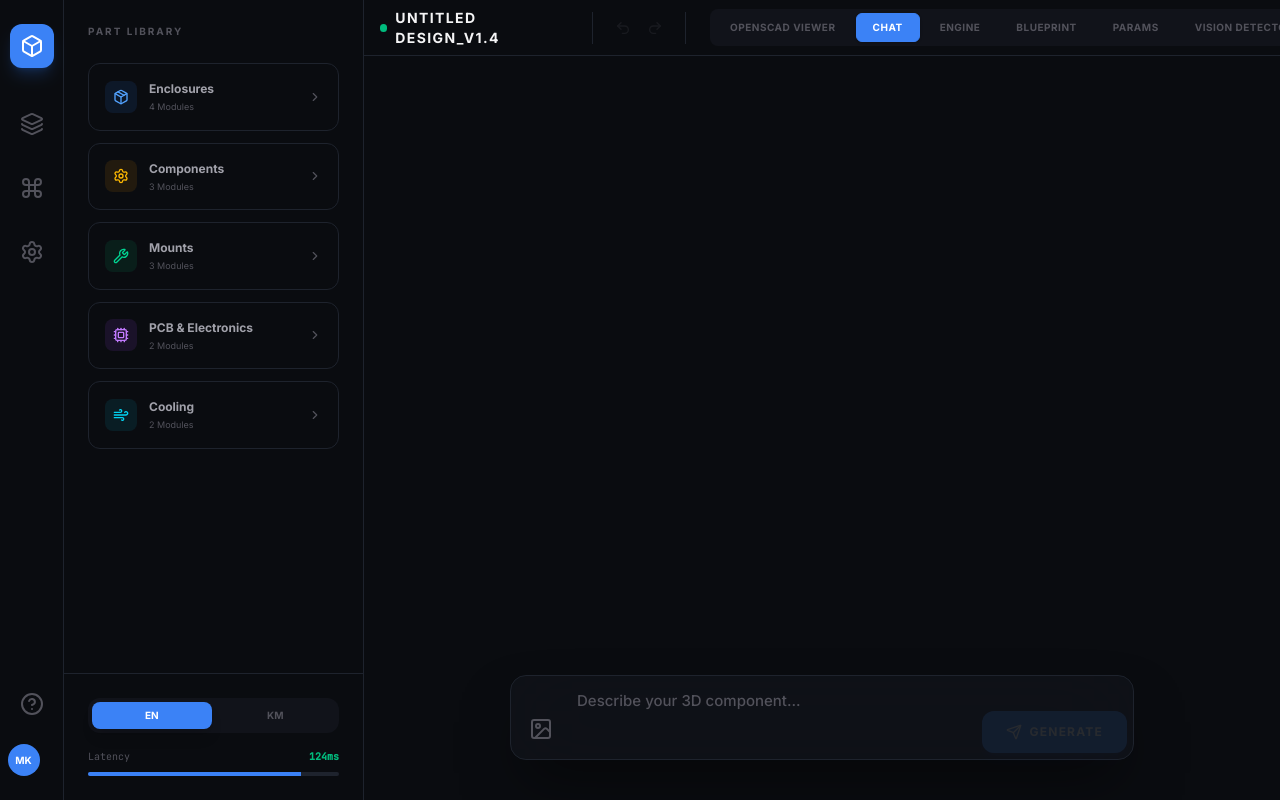
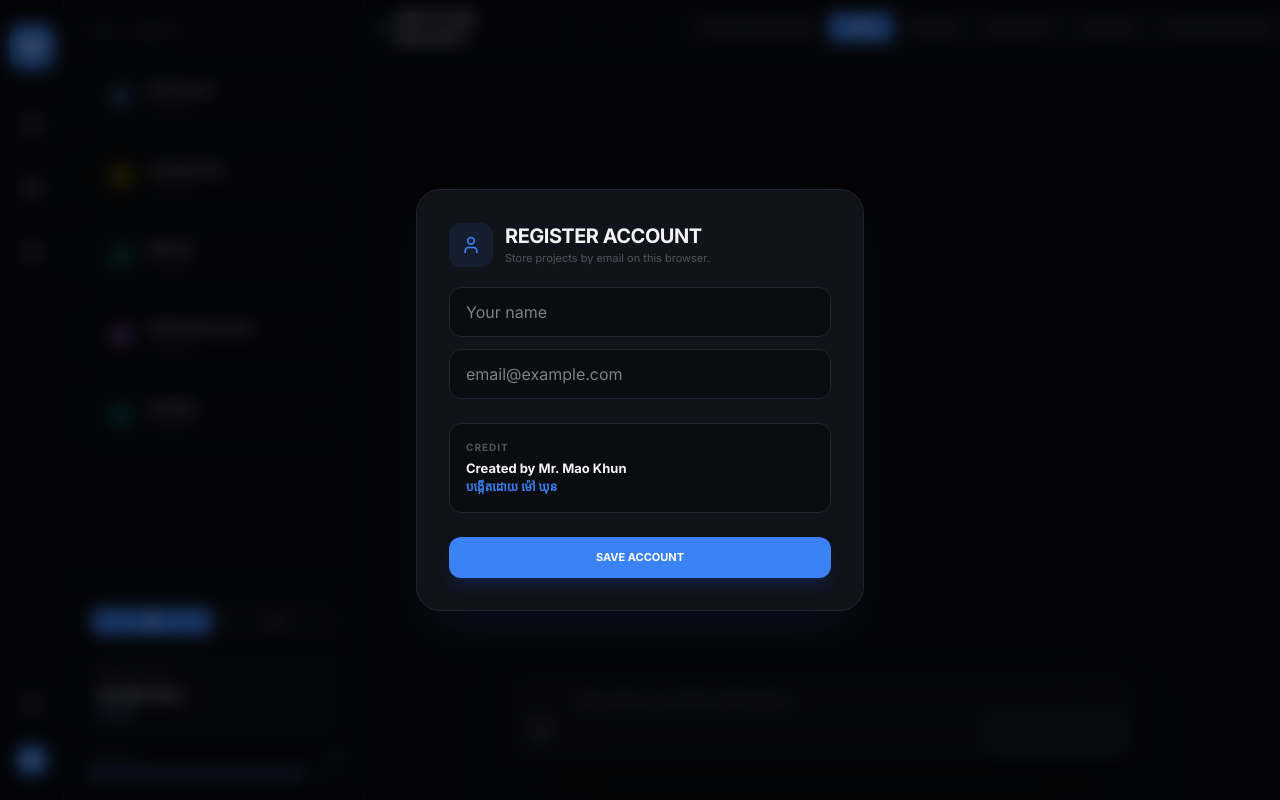
Before and after one commit to maokhun/3D-Scade-Architect, a React (Vite) app: page / in a window 1280 px wide. Built offline with nearby package versions, Linux system fonts and the light colour scheme.

Commit message:
Add local project manager and account profile

```diff
--- a/src/App.tsx
+++ b/src/App.tsx
@@ -57,6 +57,19 @@ import { JscadRenderer } from './components/JscadRenderer';
 import { VisionWorkspace } from './components/VisionWorkspace';
 import { BrandingWorkspace } from './components/BrandingWorkspace';
 
+interface AppUserProfile {
+  name: string;
+  email: string;
+  registeredAt: number;
+}
+
+interface SavedProject {
+  name: string;
+  timestamp: number;
+  ownerEmail?: string;
+  data: any;
+}
+
 const PART_LIBRARY = [
   {
     category: "Enclosures",
@@ -656,23 +669,51 @@ export default function App() {
   // History & Persistence
   const [history, setHistory] = useState<any[]>([]);
   const [historyIndex, setHistoryIndex] = useState(-1);
-  const [savedDesigns, setSavedDesigns] = useState<{ name: string; timestamp: number; data: any }[]>([]);
+  const [savedDesigns, setSavedDesigns] = useState<SavedProject[]>([]);
   const [showSavedList, setShowSavedList] = useState(false);
   const [showSaveNaming, setShowSaveNaming] = useState(false);
-  const [designName, setDesignName] = useState('New Design');
+  const [designName, setDesignName] = useState('New Project');
+  const [currentProjectName, setCurrentProjectName] = useState('Untitled Project');
+  const [userProfile, setUserProfile] = useState<AppUserProfile | null>(null);
+  const [showAccountSetup, setShowAccountSetup] = useState(false);
+  const [accountName, setAccountName] = useState('');
+  const [accountEmail, setAccountEmail] = useState('');
   const [showMobileSidebar, setShowMobileSidebar] = useState(false);
   const [engineView, setEngineView] = useState<'jscad' | 'scad'>('jscad');
 
   useEffect(() => {
-    const saved = localStorage.getItem('3d_architect_saved_designs');
+    const savedProfile = localStorage.getItem('3d_architect_user_profile');
+    if (savedProfile) {
+      try {
+        const profile = JSON.parse(savedProfile);
+        setUserProfile(profile);
+        setAccountName(profile.name || '');
+        setAccountEmail(profile.email || '');
+        return;
+      } catch (e) {
+        console.error("Failed to load user profile", e);
+      }
+    }
+    setShowAccountSetup(true);
+  }, []);
+
+  const getProjectsStorageKey = (profile: AppUserProfile | null = userProfile) => {
+    const email = profile?.email?.trim().toLowerCase();
+    return email ? `3d_architect_saved_projects_${email}` : '3d_architect_saved_designs';
+  };
+
+  useEffect(() => {
+    const saved = localStorage.getItem(getProjectsStorageKey(userProfile));
     if (saved) {
       try {
         setSavedDesigns(JSON.parse(saved));
       } catch (e) {
         console.error("Failed to load saved designs", e);
       }
-    }
-  }, []);
+    } else {
+      setSavedDesigns([]);
+    }
+  }, [userProfile]);
 
   const pushToHistory = (data: any) => {
     const newHistory = history.slice(0, historyIndex + 1);
@@ -854,7 +895,8 @@ export default function App() {
     pushToHistory(currentState);
   };
 
-  const handleSaveDesign = () => {
+  const saveProjectSnapshot = (nameOverride?: string) => {
+    const projectTitle = (nameOverride || designName || currentProjectName || `Project ${new Date().toLocaleTimeString()}`).trim();
     const currentState = {
       messages,
       currentScad,
@@ -864,26 +906,74 @@ export default function App() {
       modelParamSpecs
     };
     const newDesign = {
-      name: designName || `Design ${new Date().toLocaleTimeString()}`,
+      name: projectTitle,
       timestamp: Date.now(),
+      ownerEmail: userProfile?.email,
       data: currentState
     };
     const updated = [newDesign, ...savedDesigns];
     setSavedDesigns(updated);
-    localStorage.setItem('3d_architect_saved_designs', JSON.stringify(updated));
+    localStorage.setItem(getProjectsStorageKey(), JSON.stringify(updated));
+    setCurrentProjectName(projectTitle);
+    return newDesign;
+  };
+
+  const handleSaveDesign = () => {
+    saveProjectSnapshot();
     setShowSaveNaming(false);
   };
 
   const handleLoadDesign = (design: any) => {
     applyHistoryState(design.data);
     pushToHistory(design.data);
+    setCurrentProjectName(design.name || 'Loaded Project');
+    setDesignName(design.name || 'Loaded Project');
     setShowSavedList(false);
   };
 
   const handleDeleteSaved = (timestamp: number) => {
     const updated = savedDesigns.filter(d => d.timestamp !== timestamp);
     setSavedDesigns(updated);
-    localStorage.setItem('3d_architect_saved_designs', JSON.stringify(updated));
+    localStorage.setItem(getProjectsStorageKey(), JSON.stringify(updated));
+  };
+
+  const handleNewProject = () => {
+    if (messages.length > 0 || currentScad || currentJscad || designAnalysis) {
+      saveProjectSnapshot(currentProjectName);
+    }
+    const nextName = `Project ${new Date().toLocaleDateString()} ${new Date().toLocaleTimeString([], { hour: '2-digit', minute: '2-digit' })}`;
+    setMessages([]);
+    setInput('');
+    setSelectedImage(null);
+    setCurrentScad(null);
+    setCurrentJscad(null);
+    setEditorScad('');
+    setEditorJscad('');
+    setDesignAnalysis(null);
+    setModelParams({});
+    setModelParamSpecs([]);
+    setRevisions([]);
+    setSelectedRevisionId(null);
+    setPreviewRevisionId(null);
+    setHistory([]);
+    setHistoryIndex(-1);
+    setRenderError(null);
+    setCurrentProjectName(nextName);
+    setDesignName(nextName);
+    setActiveTab('chat');
+  };
+
+  const handleRegisterAccount = () => {
+    const email = accountEmail.trim().toLowerCase();
+    const name = accountName.trim() || '3D Architect User';
+    if (!email || !email.includes('@')) {
+      alert(language === 'km' ? 'សូមបញ្ចូល email ឲ្យត្រឹមត្រូវ។' : 'Please enter a valid email address.');
+      return;
+    }
+    const profile = { name, email, registeredAt: Date.now() };
+    setUserProfile(profile);
+    localStorage.setItem('3d_architect_user_profile', JSON.stringify(profile));
+    setShowAccountSetup(false);
   };
 
   // Proactively push state to history when changed by user or AI
@@ -1290,9 +1380,15 @@ ${modelParams ? JSON.stringify(modelParams, null, 2) : "None"}`;
                <Settings className="w-6 h-6" />
              </button>
           </div>
-          <div className="mt-auto flex flex-col gap-4">
+           <div className="mt-auto flex flex-col gap-4 items-center">
               <button className="p-3 rounded-xl hover:bg-app-surface text-app-text-muted hover:text-app-text transition-all"><HelpCircle className="w-6 h-6" /></button>
-             <div className="w-8 h-8 rounded-full bg-[#3b82f6] flex items-center justify-center text-white text-[10px] font-bold">MK</div>
+              <button
+                onClick={() => setShowAccountSetup(true)}
+                className="w-8 h-8 rounded-full bg-[#3b82f6] flex items-center justify-center text-white text-[10px] font-bold hover:bg-[#2563eb] transition-colors"
+                title={userProfile ? `${userProfile.name} - ${userProfile.email}` : 'Register account'}
+              >
+                MK
+              </button>
            </div>
        </div>
 
@@ -1348,9 +1444,17 @@ ${modelParams ? JSON.stringify(modelParams, null, 2) : "None"}`;
               <button onClick={() => setLanguage('en')} className={`flex-1 py-1.5 rounded-lg text-[10px] font-bold uppercase transition-all ${language === 'en' ? 'bg-[#3b82f6] text-white shadow-lg' : 'text-app-text-muted hover:text-app-text-dim'}`}>EN</button>
               <button onClick={() => setLanguage('km')} className={`flex-1 py-1.5 rounded-lg text-[10px] font-bold uppercase transition-all ${language === 'km' ? 'bg-[#3b82f6] text-white shadow-lg' : 'text-app-text-muted hover:text-app-text-dim'}`}>KM</button>
             </div>
+            <div className="mb-4 rounded-xl border border-app-border bg-app-surface/60 p-3">
+              <p className="text-[9px] font-black uppercase tracking-widest text-app-text-muted">Created by</p>
+              <p className="mt-1 text-[12px] font-black text-app-text">Mr. Mao Khun</p>
+              <p className="text-[11px] font-bold text-[#3b82f6]">ម៉ៅ ឃុន</p>
+              {userProfile && (
+                <p className="mt-2 truncate text-[10px] text-app-text-muted">{userProfile.email}</p>
+              )}
+            </div>
             <div className="flex items-center justify-between text-[10px] font-mono mb-2">
-               <span className="text-app-text-muted">Latency</span>
-               <span className="text-emerald-500 font-bold">124ms</span>
+               <span className="text-app-text-muted">Projects</span>
+               <span className="text-emerald-500 font-bold">{savedDesigns.length}</span>
             </div>
             <div className="w-full h-1 bg-app-border rounded-full overflow-hidden">
                <div className="w-[85%] h-full bg-[#3b82f6]"></div>
@@ -1370,7 +1474,7 @@ ${modelParams ? JSON.stringify(modelParams, null, 2) : "None"}`;
                    <Package className="w-5 h-5" />
                  </button>
                  <div className="w-2 h-2 rounded-full bg-emerald-500"></div>
-                 <h1 className={`font-black text-xs sm:text-sm tracking-widest text-app-text uppercase ${language === 'km' ? 'font-khmer-title' : 'font-sans'}`}>Untitled Design_v1.4</h1>
+                  <h1 className={`font-black text-xs sm:text-sm tracking-widest text-app-text uppercase ${language === 'km' ? 'font-khmer-title' : 'font-sans'}`}>{currentProjectName}</h1>
               </div>
 
               <div className="flex items-center gap-1 border-l border-r border-app-border px-2 sm:px-4 h-8">
@@ -1415,9 +1519,17 @@ ${modelParams ? JSON.stringify(modelParams, null, 2) : "None"}`;
 
             <div className="flex items-center gap-3">
                <button
+                 onClick={handleNewProject}
+                 className="flex items-center gap-2 px-3 py-2 rounded-lg bg-app-surface border border-app-border text-[10px] font-black uppercase tracking-widest text-app-text-muted hover:text-app-text hover:border-[#3b82f6]/60 transition-all"
+                 title={language === 'km' ? 'បង្កើតគម្រោងថ្មី' : 'Create New Project'}
+               >
+                 <FileDown className="w-4 h-4" />
+                 <span className="hidden md:inline">{language === 'km' ? 'គម្រោងថ្មី' : 'New Project'}</span>
+               </button>
+               <button
                  onClick={() => setShowSavedList(true)}
                  className="p-2 rounded-lg hover:bg-app-surface text-app-text-muted hover:text-app-text transition-all"
-                title="Saved Designs"
+                 title={language === 'km' ? 'មើលគម្រោងចាស់' : 'Projects'}
                >
                   <FolderOpen className="w-5 h-5" />
                </button>
@@ -2002,6 +2114,63 @@ ${modelParams ? JSON.stringify(modelParams, null, 2) : "None"}`;
             </motion.div>
           )}
 
+          {showAccountSetup && (
+            <motion.div
+              initial={{ opacity: 0 }} animate={{ opacity: 1 }} exit={{ opacity: 0 }}
+              className="fixed inset-0 z-[120] flex items-center justify-center bg-black/60 backdrop-blur-sm p-4"
+              onClick={() => userProfile && setShowAccountSetup(false)}
+            >
+              <motion.div
+                initial={{ scale: 0.9, opacity: 0, y: 20 }} animate={{ scale: 1, opacity: 1, y: 0 }} exit={{ scale: 0.9, opacity: 0, y: 20 }}
+                className="bg-app-surface border border-app-border p-8 rounded-3xl w-full max-w-md shadow-2xl shadow-blue-500/10"
+                onClick={e => e.stopPropagation()}
+              >
+                <div className="flex items-center gap-3 mb-5">
+                  <div className="w-11 h-11 rounded-xl bg-[#3b82f6]/10 text-[#3b82f6] flex items-center justify-center">
+                    <User className="w-5 h-5" />
+                  </div>
+                  <div>
+                    <h3 className="text-xl font-black text-app-text uppercase tracking-tight">
+                      {language === 'km' ? 'ចុះឈ្មោះប្រើប្រាស់' : 'Register Account'}
+                    </h3>
+                    <p className="text-[11px] text-app-text-muted">
+                      {language === 'km' ? 'រក្សា project តាម email នៅលើ browser នេះ។' : 'Store projects by email on this browser.'}
+                    </p>
+                  </div>
+                </div>
+                <div className="space-y-3">
+                  <input
+                    className="w-full bg-app-bg border border-app-border px-4 py-3 rounded-xl text-app-text outline-none focus:border-[#3b82f6] transition-all"
+                    placeholder={language === 'km' ? 'ឈ្មោះរបស់អ្នក' : 'Your name'}
+                    value={accountName}
+                    onChange={e => setAccountName(e.target.value)}
+                  />
+                  <input
+                    className="w-full bg-app-bg border border-app-border px-4 py-3 rounded-xl text-app-text outline-none focus:border-[#3b82f6] transition-all"
+                    placeholder="email@example.com"
+                    type="email"
+                    value={accountEmail}
+                    onChange={e => setAccountEmail(e.target.value)}
+                    onKeyDown={e => e.key === 'Enter' && handleRegisterAccount()}
+                  />
+                </div>
+                <div className="mt-6 rounded-xl border border-app-border bg-app-bg p-4">
+                  <p className="text-[10px] font-black uppercase tracking-widest text-app-text-muted">Credit</p>
+                  <p className="mt-1 text-[13px] font-black text-app-text">Created by Mr. Mao Khun</p>
+                  <p className="text-[12px] font-bold text-[#3b82f6]">បង្កើតដោយ ម៉ៅ ឃុន</p>
+                </div>
+                <div className="flex gap-3 mt-6">
+                  {userProfile && (
+                    <button onClick={() => setShowAccountSetup(false)} className="flex-1 py-3 text-[11px] font-black uppercase text-app-text-muted hover:text-app-text transition-all">Cancel</button>
+                  )}
+                  <button onClick={handleRegisterAccount} className="flex-1 py-3 bg-[#3b82f6] text-white rounded-xl text-[11px] font-black uppercase shadow-lg shadow-blue-900/30">
+                    {language === 'km' ? 'រក្សាទុក' : 'Save Account'}
+                  </button>
+                </div>
+              </motion.div>
+            </motion.div>
+          )}
+
           {showSaveNaming && (
             <motion.div
               initial={{ opacity: 0 }} animate={{ opacity: 1 }} exit={{ opacity: 0 }}
@@ -2013,8 +2182,8 @@ ${modelParams ? JSON.stringify(modelParams, null, 2) : "None"}`;
                 className="bg-app-surface border border-app-border p-8 rounded-3xl w-full max-w-md shadow-2xl shadow-blue-500/10"
                 onClick={e => e.stopPropagation()}
               >
-                <h3 className="text-xl font-black text-app-text uppercase tracking-tight mb-2">Save Blueprint</h3>
-                <p className="text-[12px] text-app-text-muted mb-6 tracking-wide">Enter a name for your design to store it locally.</p>
+                <h3 className="text-xl font-black text-app-text uppercase tracking-tight mb-2">{language === 'km' ? 'រក្សាទុកគម្រោង' : 'Save Project'}</h3>
+                <p className="text-[12px] text-app-text-muted mb-6 tracking-wide">{language === 'km' ? 'ដាក់ឈ្មោះគម្រោង ដើម្បីមើលឡើងវិញនៅពេលក្រោយ។' : 'Enter a project name so you can reopen it later.'}</p>
                 <input
                   autoFocus
                   className="w-full bg-app-bg border border-app-border px-4 py-3 rounded-xl text-app-text outline-none focus:border-[#3b82f6] transition-all mb-6"
@@ -2024,8 +2193,8 @@ ${modelParams ? JSON.stringify(modelParams, null, 2) : "None"}`;
                   onKeyDown={e => e.key === 'Enter' && handleSaveDesign()}
                 />
                 <div className="flex gap-3">
-                  <button onClick={() => setShowSaveNaming(false)} className="flex-1 py-3 text-[11px] font-black uppercase text-app-text-muted hover:text-app-text transition-all">Cancel</button>
-                  <button onClick={handleSaveDesign} className="flex-1 py-3 bg-[#3b82f6] text-white rounded-xl text-[11px] font-black uppercase shadow-lg shadow-blue-900/30">Save Design</button>
+                  <button onClick={() => setShowSaveNaming(false)} className="flex-1 py-3 text-[11px] font-black uppercase text-app-text-muted hover:text-app-text transition-all">{language === 'km' ? 'បោះបង់' : 'Cancel'}</button>
+                  <button onClick={handleSaveDesign} className="flex-1 py-3 bg-[#3b82f6] text-white rounded-xl text-[11px] font-black uppercase shadow-lg shadow-blue-900/30">{language === 'km' ? 'រក្សាទុក' : 'Save Project'}</button>
                 </div>
               </motion.div>
             </motion.div>
@@ -2044,8 +2213,8 @@ ${modelParams ? JSON.stringify(modelParams, null, 2) : "None"}`;
               >
                 <div className="flex items-center justify-between mb-8">
                   <div>
-                    <h3 className="text-xl font-black text-app-text uppercase tracking-tight">Saved Blueprints</h3>
-                    <p className="text-[12px] text-app-text-muted tracking-wide">Select a previous design to reload it.</p>
+                    <h3 className="text-xl font-black text-app-text uppercase tracking-tight">{language === 'km' ? 'គម្រោងដែលបានរក្សាទុក' : 'Saved Projects'}</h3>
+                    <p className="text-[12px] text-app-text-muted tracking-wide">{language === 'km' ? 'ជ្រើសរើសគម្រោងចាស់ ដើម្បីបើកមើល ឬកែបន្ត។' : 'Select a previous project to reopen and continue editing.'}</p>
                   </div>
                   <button onClick={() => setShowSavedList(false)} className="p-2 text-app-text-muted hover:text-app-text transition-all"><X className="w-5 h-5" /></button>
                 </div>
@@ -2054,7 +2223,7 @@ ${modelParams ? JSON.stringify(modelParams, null, 2) : "None"}`;
                   {savedDesigns.length === 0 ? (
                     <div className="py-20 text-center opacity-20">
                       <Database className="w-12 h-12 mx-auto mb-4" />
-                      <p className="text-sm font-bold uppercase tracking-widest text-app-text">No Saved Blueprints</p>
+                      <p className="text-sm font-bold uppercase tracking-widest text-app-text">{language === 'km' ? 'មិនទាន់មានគម្រោង' : 'No Saved Projects'}</p>
                     </div>
                   ) : (
                     savedDesigns.map((d, i) => (
```
Also changed, not shown: 1 other file (tests, documents, lock files or other folders). Lines whose indentation alone changed are shown as unchanged.
